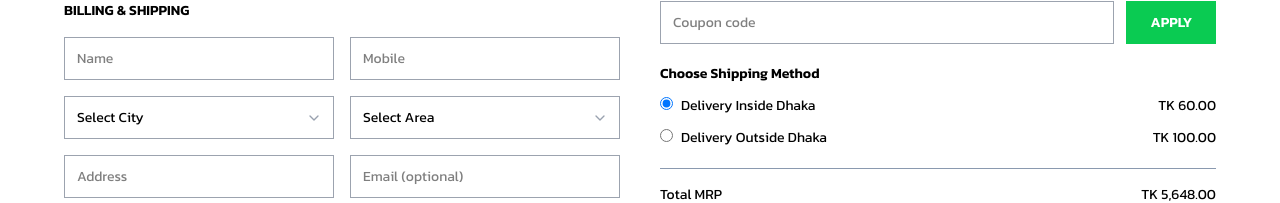
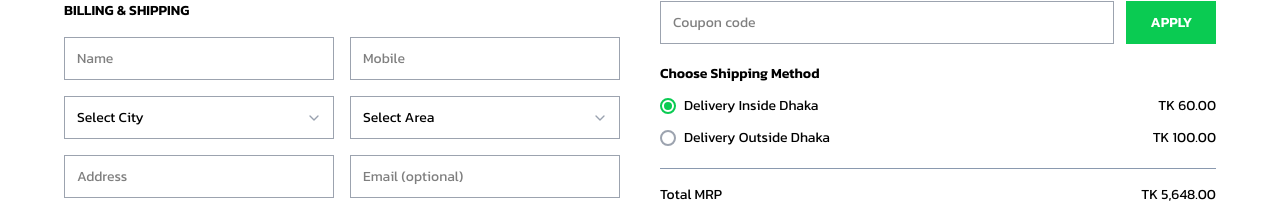
Before and after one commit to findrmeet/ecommerce-cart, a Next.js app: page /checkout in a window 1280 px wide. Shown: the part 150-353 px from the top of the page. Built offline with nearby package versions, Linux system fonts and the light colour scheme.

Commit message:
radio color changed

```diff
--- a/src/app/globals.css
+++ b/src/app/globals.css
@@ -16,3 +16,32 @@
 .input:focus {
   border-color: #0acb52;
 }
+
+.custom-radio {
+  appearance: none;
+  width: 16px;
+  height: 16px;
+  border: 2px solid #9ca3af;
+  border-radius: 9999px;
+  display: grid;
+  place-content: center;
+  cursor: pointer;
+}
+
+.custom-radio::before {
+  content: "";
+  width: 8px;
+  height: 8px;
+  border-radius: 9999px;
+  transform: scale(0);
+  transition: 120ms transform ease-in-out;
+  background-color: #0acb52;
+}
+
+.custom-radio:checked {
+  border-color: #0acb52;
+}
+
+.custom-radio:checked::before {
+  transform: scale(1);
+}
--- a/src/components/CheckoutForm.tsx
+++ b/src/components/CheckoutForm.tsx
@@ -117,27 +117,27 @@ export default function CheckoutForm() {
 
           <div className="space-y-3 text-sm mb-5">
             <label className="flex justify-between">
-              <span>
+              <span className="flex items-center">
                 <input
                   {...register("shipping")}
                   type="radio"
                   value="inside"
-                  className="mr-2"
+                  className="mr-2 custom-radio"
                 />
-                Delivery Inside Dhaka
+                <span>Delivery Inside Dhaka</span>
               </span>
               <span>TK 60.00</span>
             </label>
 
             <label className="flex justify-between">
-              <span>
+              <span className="flex items-center">
                 <input
                   {...register("shipping")}
                   type="radio"
                   value="outside"
-                  className="mr-2"
+                  className="mr-2 custom-radio"
                 />
-                Delivery Outside Dhaka
+                <span>Delivery Outside Dhaka</span>
               </span>
               <span>TK 100.00</span>
             </label>
```
